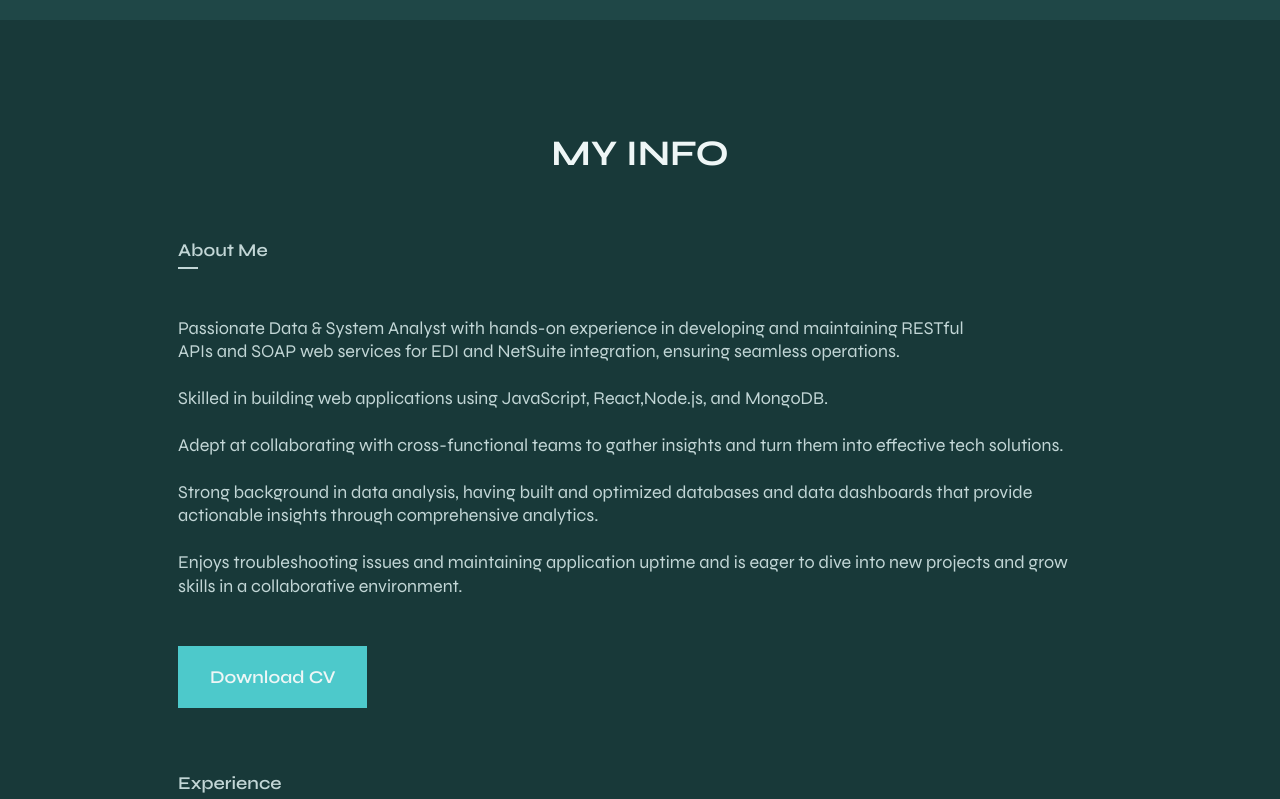
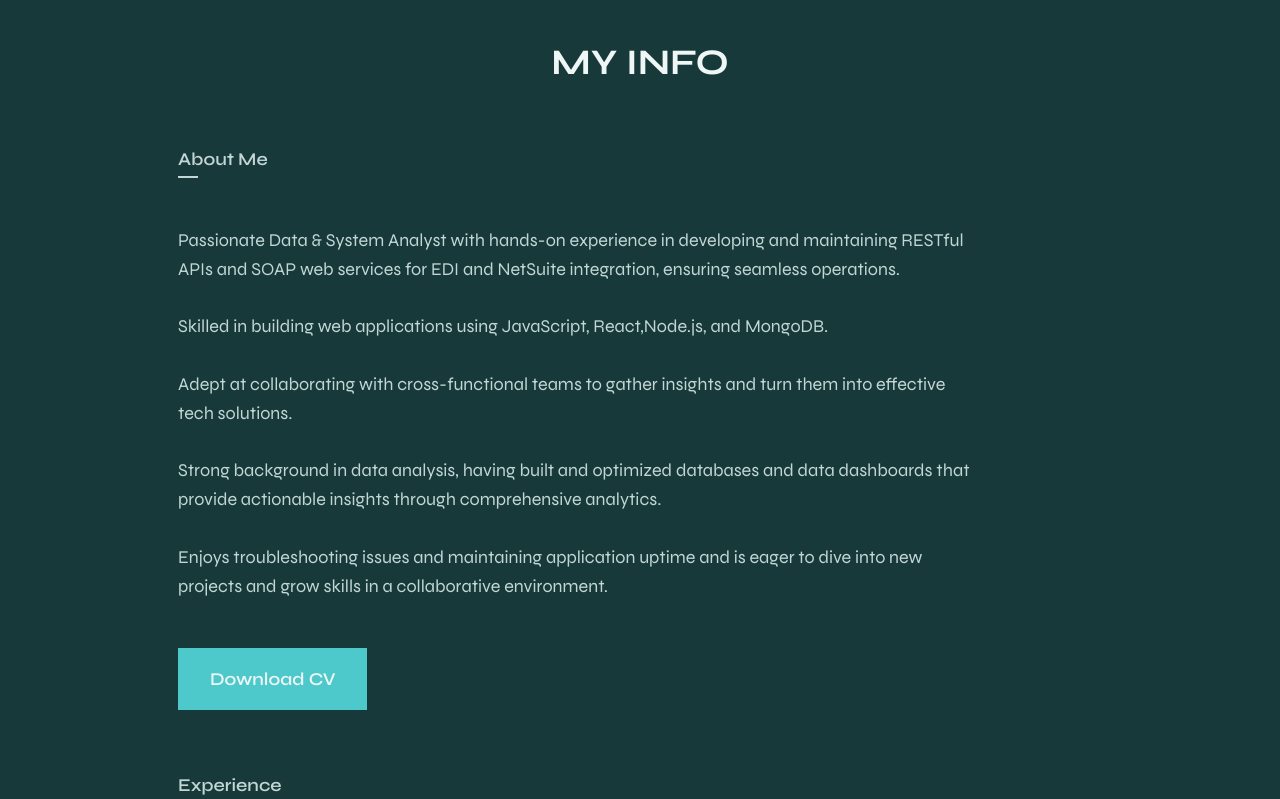
Before and after one commit to Xiaojing-Lucky/Xiaojing-Lucky.github.io, a plain HTML site: page index.html in a window 1280 px wide. Shown: the part 1853-2652 px from the top of the page. Drawn offline with nearby package versions, Linux system fonts and the light colour scheme.

Commit message:
Update info

```diff
--- a/assets/css/styles.css
+++ b/assets/css/styles.css
@@ -425,7 +425,13 @@ img {
 
 .about__description{
   margin-bottom:2rem;
-  width: 900px;
+  font-size: var(--normal-font-size);
+  line-height: 1.6;
+  color: var(--text-color);
+  max-height: 30.8rem;
+  overflow: auto;
+  position: relative;
+  width: 800px;
 }
 
 .about__description b{
--- a/index.html
+++ b/index.html
@@ -80,7 +80,7 @@
 
          <!--==================== WORKS ====================-->
          <section class="work section" id="work">
-            <h2 class="'section__title">Projects</h2>
+            <h2 class="section__title">Projects</h2>
 
             <div class="work__container container grid">
                <article class="work_card">
```
Also changed, not shown: assets/img/work-3.jpg, 1 other file.
